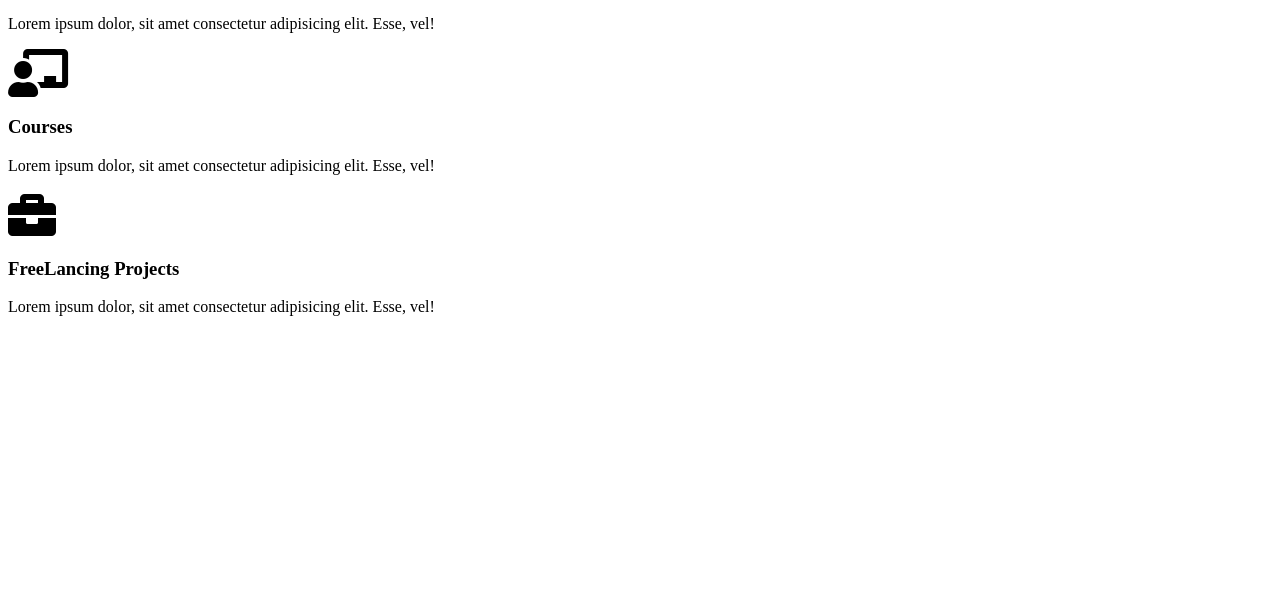
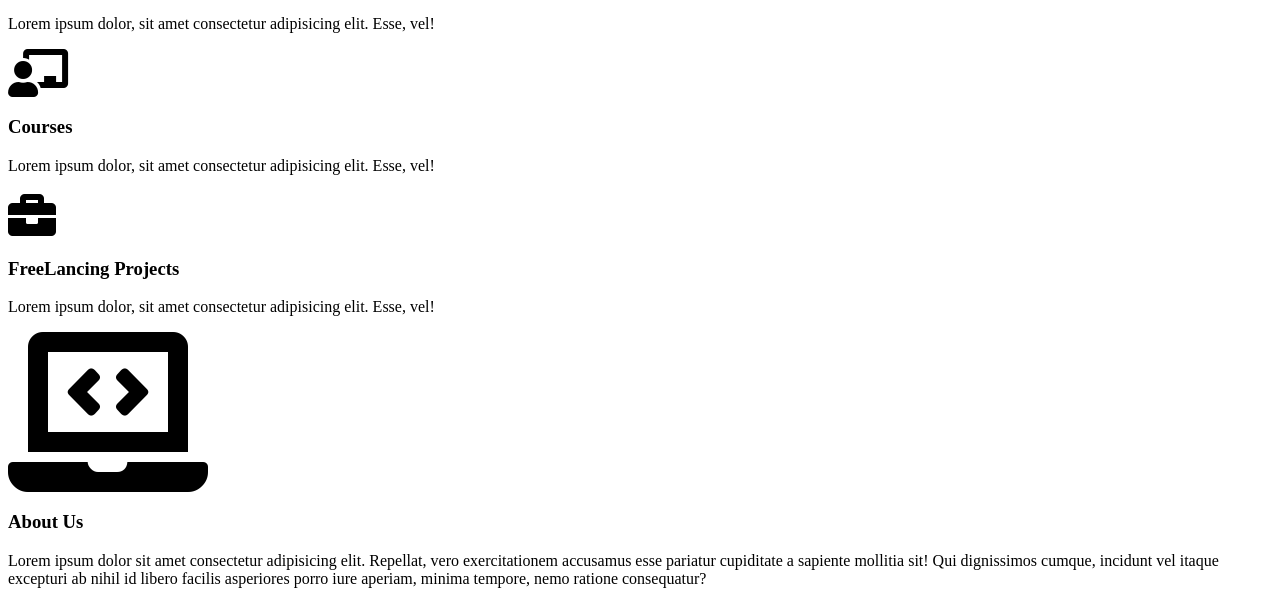
Before and after one commit to cqxg/Landing-Page-With-Blur-Effect, a plain HTML site: page index.html in a window 1280 px wide. Shown: the part 413-1017 px from the top of the page. Before the commit the page ends 800 px from the top, so only its background shows below. Drawn offline with Linux system fonts and the light colour scheme.

Commit message:
feat:add about section

```diff
--- a/index.html
+++ b/index.html
@@ -40,6 +40,25 @@
             </div>
         </section>
 
+        <section class="about">
+            <div class="container">
+                <div class="grid-2">
+                    <div class="center">
+                        <i class="fas fa-laptop-code fa-10x"></i>
+                        <div>
+                            <h3>About Us</h3>
+                            <p>Lorem ipsum dolor sit amet consectetur adipisicing elit.
+                            Repellat, vero exercitationem accusamus esse pariatur cupiditate
+                            a sapiente mollitia sit! Qui dignissimos cumque, incidunt vel itaque
+                            excepturi ab nihil id libero facilis asperiores porro iure aperiam,
+                            minima tempore, nemo ratione consequatur?
+                            </p>
+                        </div>
+                    </div>
+                </div>
+            </div>
+        </section>
+
     </main>
 
 </body>
```
